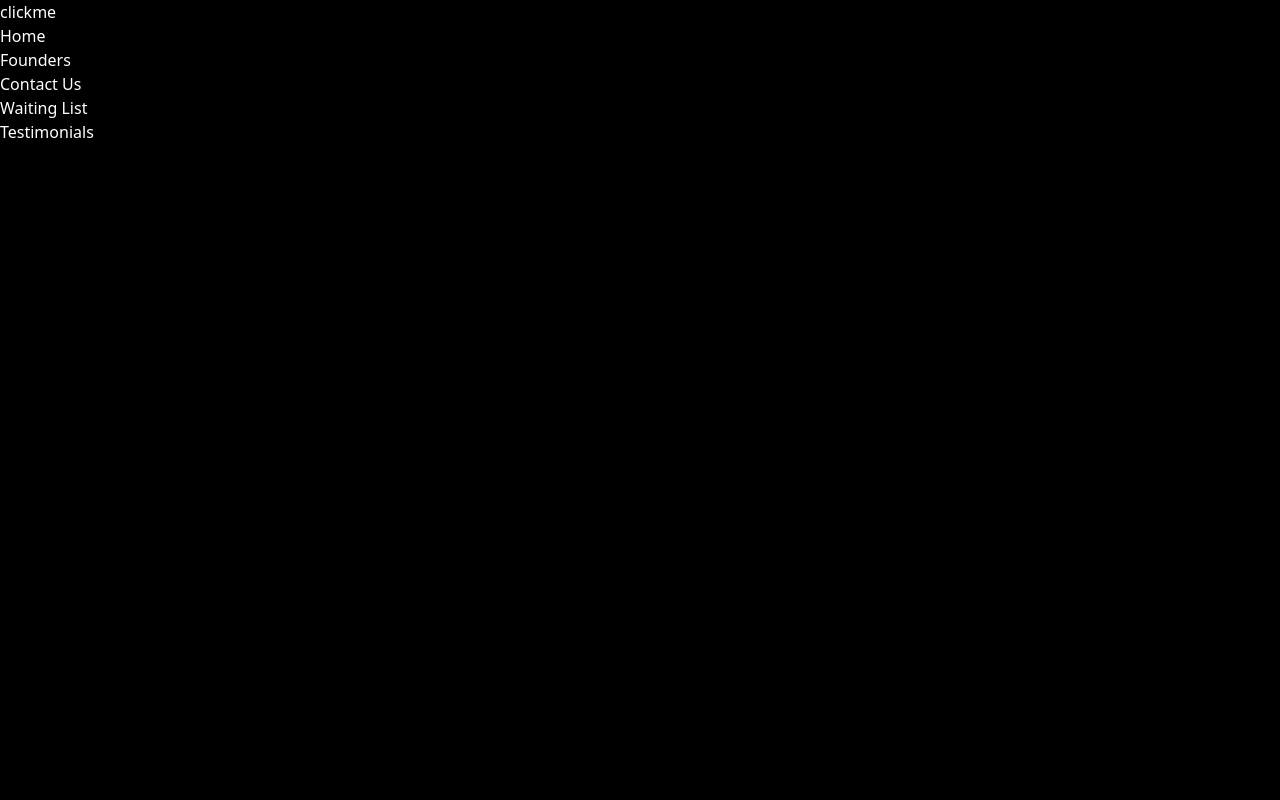
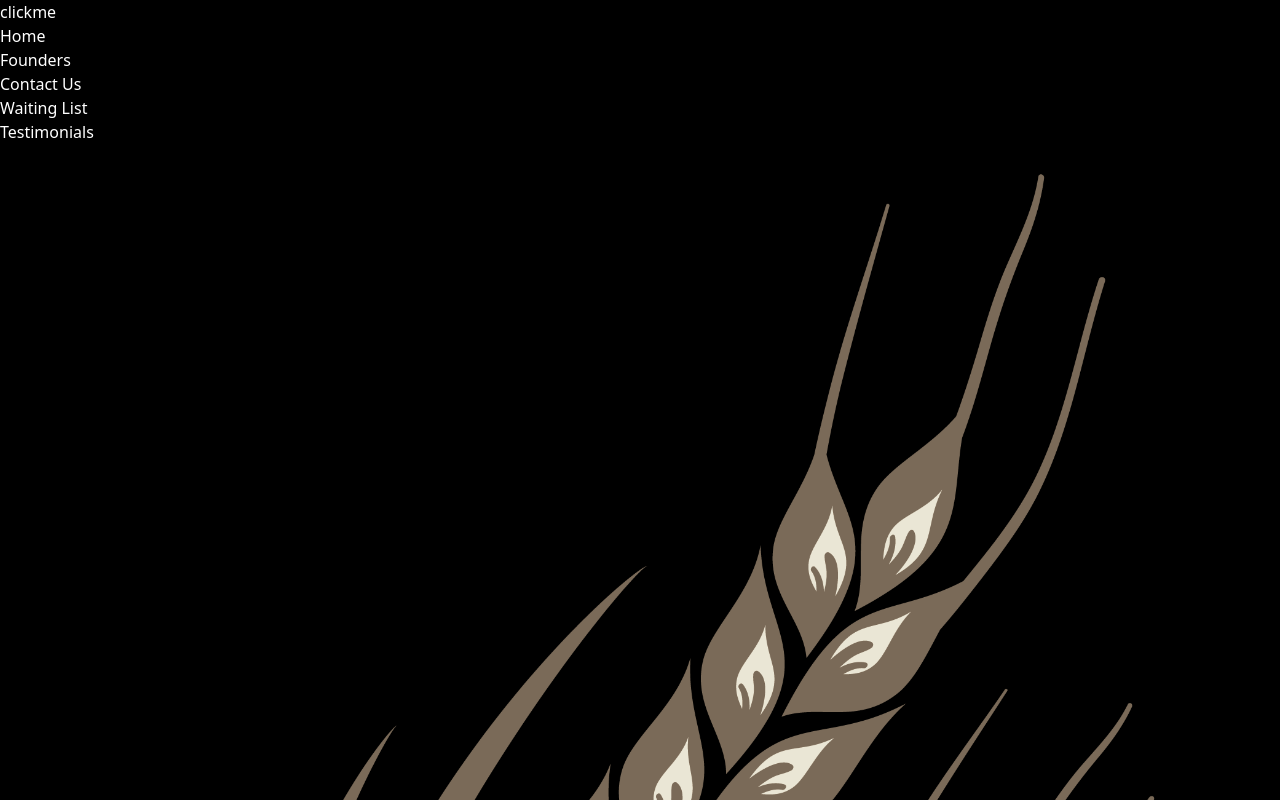
Before and after one commit to Arnob-B/wheat, a React (Vite) app in the folder frontend/: page / in a window 1280 px wide. Shown: the top 800 px of the page. Built offline with nearby package versions, Linux system fonts and the light colour scheme.

Commit message:
heading started

```diff
--- a/frontend/src/App.tsx
+++ b/frontend/src/App.tsx
@@ -1,5 +1,6 @@
 //import './App.css'
 
+import Header1 from "./components/Header1"
 import Nav from "./components/Nav"
 
 function App() {
@@ -7,6 +8,7 @@ function App() {
     <>
       <Nav>
       </Nav>
+      <Header1></Header1>
     </>
   )
 }
--- /dev/null
+++ b/frontend/src/components/Header1.tsx
@@ -0,0 +1,8 @@
+import wheatLogo from "./../assets/wheatLogo.png"
+export default function() {
+  return (
+    <div>
+      <img src={wheatLogo} className="w-96 h-96"></img>
+    </div>
+  )
+}
```
Also changed, not shown: frontend/src/assets/wheatLogo.png (added).
